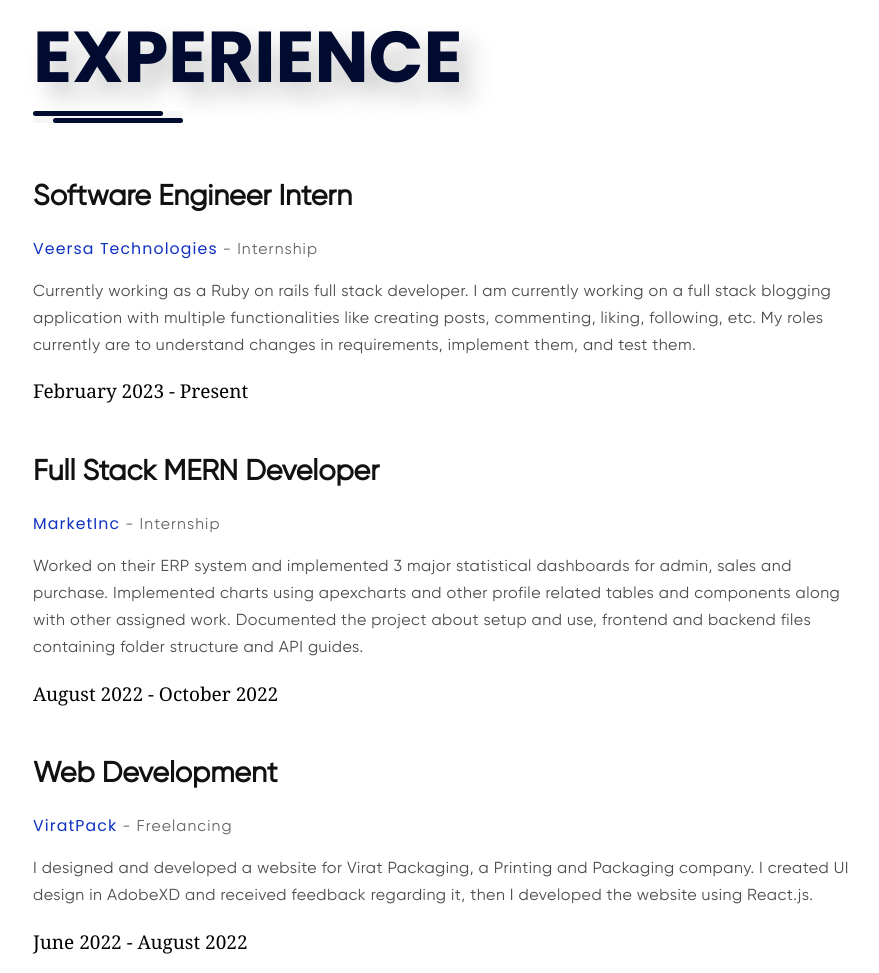
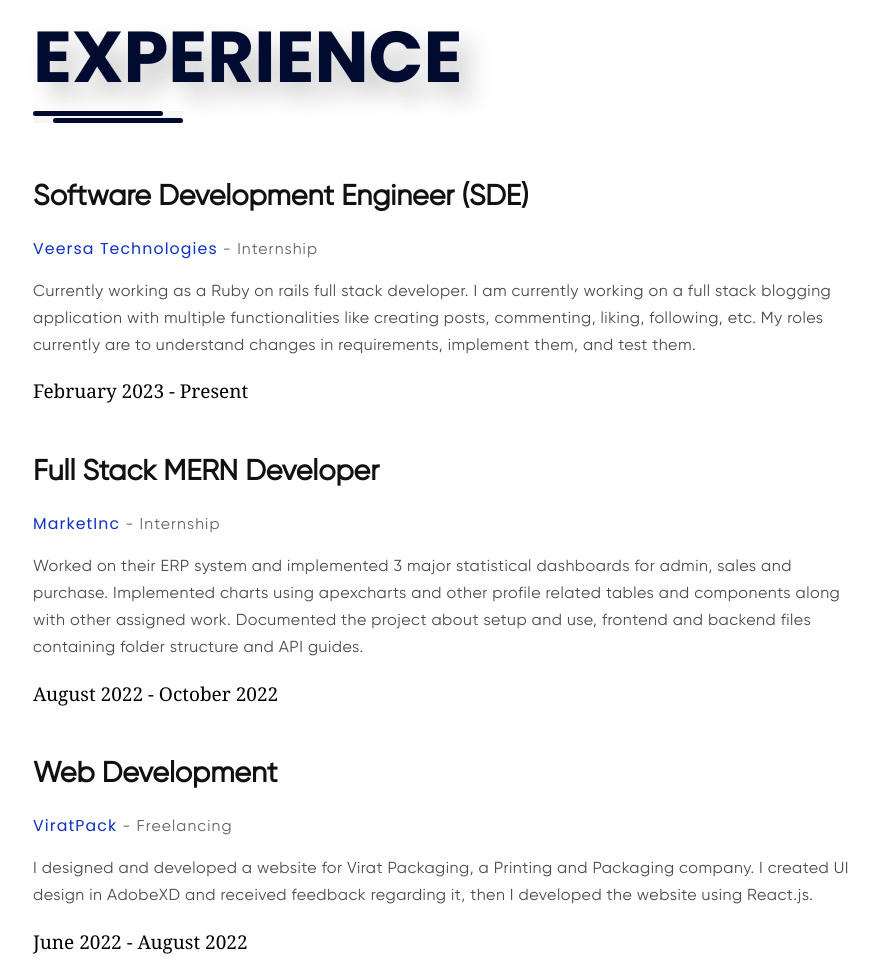
Before and after one commit to Chaitanya31612/chaitanya31612.github.io, a website: page index.html in a window 1280 px wide. Shown: the part 3429-4402 px from the top of the page, without its empty margins (7-886 px from the left). Drawn offline with nearby package versions, Linux system fonts and the light colour scheme; a web font is replaced by a local one.

Commit message:
experience title

```diff
--- a/index.html
+++ b/index.html
@@ -436,7 +436,7 @@
         <section class="content-container">
           <!-- item -->
           <div class="content-list">
-            <h1 class="content-list__title">Software Engineer Intern</h1>
+            <h1 class="content-list__title">Software Development Engineer (SDE)</h1>
             <h5 class="content-list__name">
               <a
                 target="_blank"
```
